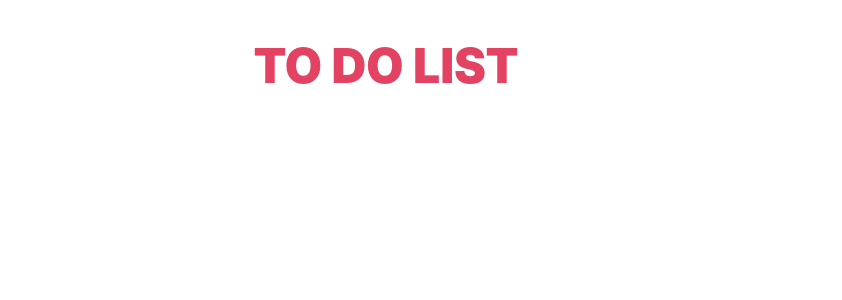
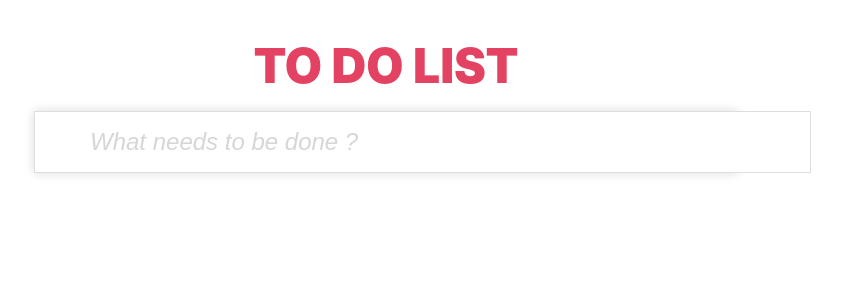
Before and after one commit to Artem2001S/todo, a React (Create React App) app: page / in a window 1280 px wide. Shown: the top 300 px of the page, without its empty margins (254-1096 px from the left). Built offline with nearby package versions, Linux system fonts and the light colour scheme; the HTML template or start-up script is replaced by a standard one.

Commit message:
feat: create AddForm component

```diff
--- /dev/null
+++ b/src/components/AddForm/AddForm.jsx
@@ -0,0 +1,12 @@
+import React from 'react'
+import classes from './AddForm.module.scss'
+
+export default function AddForm() {
+  return (
+    <form onSubmit={(e) => e.preventDefault()} className={classes.AddForm}>
+      <div>
+        <input className={classes.Input} type="text" placeholder="What needs to be done ?" />
+      </div>
+    </form>
+  )
+}
--- /dev/null
+++ b/src/components/AddForm/AddForm.module.scss
@@ -0,0 +1,19 @@
+.AddForm {
+  box-shadow: 0px 0px 10px rgba(0, 0, 0, 0.15);
+}
+
+.Input {
+  padding: 1rem;
+  padding-left: 55px;
+  width: 100%;
+
+  color: #5e5e5e;
+
+  border: 1px solid rgba(189, 189, 189, 0.5);
+  font-size: 1.5rem;
+
+  &::placeholder {
+    color: rgba($color: #cccccc, $alpha: 0.8);
+    font-style: italic;
+  }
+}
--- a/src/containers/Todo/Todo.jsx
+++ b/src/containers/Todo/Todo.jsx
@@ -1,12 +1,14 @@
 import React, { Component } from 'react'
 import classes from './Todo.module.css'
 import Header from '../../components/Header/Header'
+import AddForm from '../../components/AddForm/AddForm'
 
 export default class Todo extends Component {
   render() {
     return (
       <div className={classes.TodoContainer}>
-        <Header headerContent={'To do list'}/>
+        <Header headerContent={'To do list'} />
+        <AddForm />
       </div>
     )
   }
```
